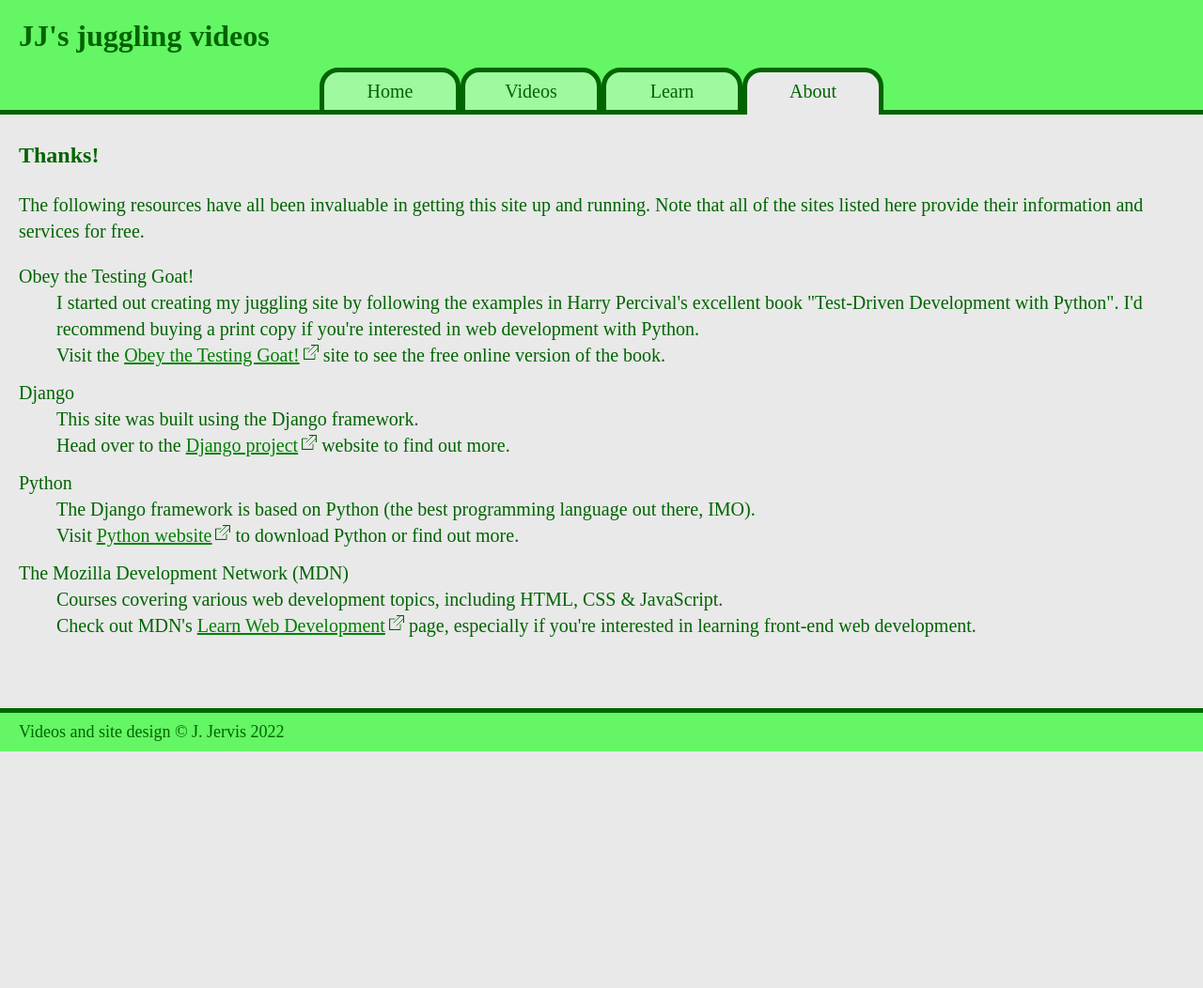
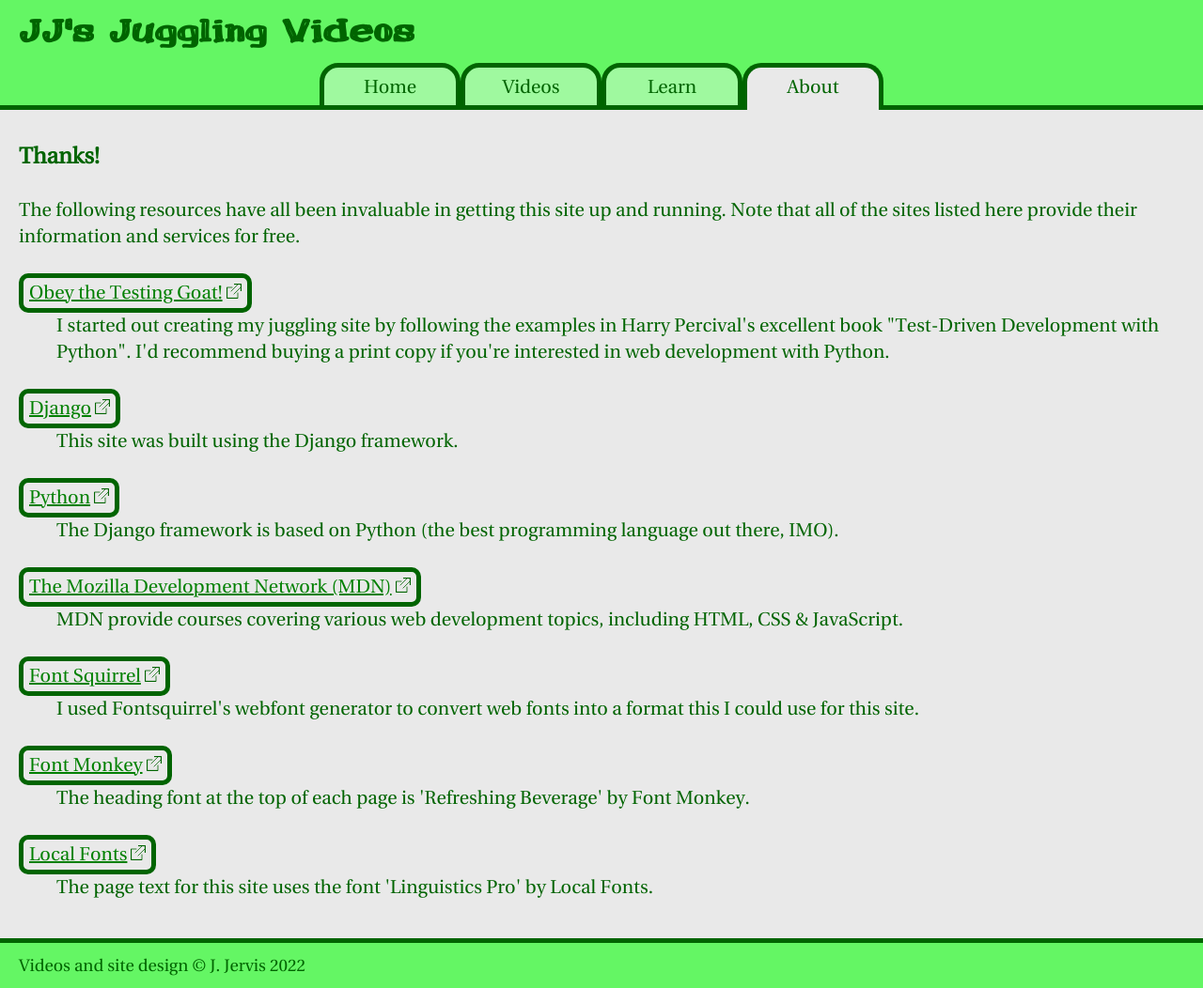
Before and after one commit to johnrjervis/django-juggling-website, a Django app: page /juggling/about/thanks/ in a window 1280 px wide. Shown: the whole page at 94% size. Before the commit the page ends 800 px from the top, so only its background shows below. Run offline with Django 3.2, Linux system fonts and the light colour scheme; some web fonts are replaced.

Commit message:
Added fonts, thanks page restyled & new content

```diff
--- a/functional_tests/test_0100_home.py
+++ b/functional_tests/test_0100_home.py
@@ -16,7 +16,7 @@ class T01HomePageAndAdminSiteTest(AdminAndSiteVisitorTest):
 
         # The site's title element confirms it
         h1_text = self.browser.find_element_by_tag_name('h1').text
-        self.assertEqual("JJ's juggling videos", h1_text)
+        self.assertEqual("JJ's Juggling Videos", h1_text)
 
         # The site has a distinctive green colour scheme
         ## This section tests that the CSS has been applied
--- a/vlog/static/vlog/style/style.css
+++ b/vlog/static/vlog/style/style.css
@@ -1,11 +1,12 @@
 /* ---------------- Fonts ---------------- */
 
 @font-face {
-    font-family: 'tillanaregular';
-    src: url('../fonts/tillana-regular-webfont.woff2') format('woff2'),
-         url('../fonts/tillana-regular-webfont.woff') format('woff');
+    font-family: 'refreshing_beverageregular';
+    src: url('../fonts/refbeverage-webfont.woff2') format('woff2'),
+         url('../fonts/refbeverage-webfont.woff') format('woff');
     font-weight: normal;
     font-style: normal;
+
 }
 
 @font-face {
@@ -75,7 +76,12 @@ dl {
 }
 
 dt {
-  margin-top: 1.2rem;
+  display: inline-block;
+  margin-top: 2.5rem;
+}
+
+dt:first-of-type {
+  margin-top: 0.5rem;
 }
 
 video {
@@ -95,7 +101,7 @@ a[href^="http"] {
   background: transparent url('../images/external_link.png');
   background-image: linear-gradient(transparent, transparent), url('../images/external_link.svg');
   background-repeat: no-repeat;
-  background-position: 100% 0;
+  background-position: 100% 40%;
   background-size: 1.6rem;
 }
 
@@ -103,7 +109,7 @@ a:visited {
   color: black;
 }
 
-dd img {
+dt img {
   width: 1.5rem;
   height: 1.5rem;
 }
@@ -124,7 +130,7 @@ header {
 h1 {
   margin: 0;
   padding: 2rem 0 0 2rem;
-  font-family: 'tillanaregular', 'times new roman', serif;
+  font-family: 'refreshing_beverageregular', 'times new roman', serif;
 }
 
 nav > ul {
@@ -160,7 +166,8 @@ nav a {
 a.comment_link,
 .comment,
 .commenter_name,
-.comments_box {
+.comments_box,
+dt {
   padding: 0.2rem 0.6rem;
 }
 
--- a/vlog/templates/vlog/base.html
+++ b/vlog/templates/vlog/base.html
@@ -17,7 +17,7 @@
   <body>
 
   <header>
-    <h1>JJ's juggling videos</h1>
+    <h1>JJ's Juggling Videos</h1>
 
     <nav>
       <ul class="navlinks">
--- a/vlog/templates/vlog/thanks.html
+++ b/vlog/templates/vlog/thanks.html
@@ -11,37 +11,41 @@
       <p>The following resources have all been invaluable in getting this site up and running. Note that all of the sites listed here provide their information and services for free.</p>
 
       <dl>
-        <dt>Obey the Testing Goat!</dt>
+        <dt class="green_border">
+          <a href="https://www.obeythetestinggoat.com/" target="_blank">Obey the Testing Goat!</a>
+        </dt>
         <dd>I started out creating my juggling site by following the examples in Harry Percival's excellent book "Test-Driven Development with Python". I'd recommend buying a print copy if you're interested in web development with Python.</dd>
-        <dd>
-          Visit the
-          <a href="https://www.obeythetestinggoat.com/" target="_blank">Obey the Testing Goat!</a>
-          site to see the free online version of the book.
-        </dd>
 
-        <dt>Django</dt>
+        <dt class="green_border">
+          <a href="https://www.djangoproject.com/" target="_blank">Django</a>
+        </dt>
         <dd>This site was built using the Django framework.</dd>
-        <dd>
-          Head over to the
-          <a href="https://www.djangoproject.com/" target="_blank">Django project</a>
-          website to find out more.
-        </dd>
 
-        <dt>Python</dt>
+        <dt class="green_border">
+          <a href="https://www.python.org/" target="_blank">Python</a>
+        </dt>
         <dd>The Django framework is based on Python (the best programming language out there, IMO).</dd>
-        <dd>
-          Visit
-          <a href="https://www.python.org/" target="_blank">Python website</a>
-          to download Python or find out more.
-        </dd>
 
-        <dt>The Mozilla Development Network (MDN)</dt>
-        <dd>Courses covering various web development topics, including HTML, CSS & JavaScript.</dd>
-        <dd>
-          Check out MDN's
-          <a href="https://developer.mozilla.org/en-US/" target="_blank">Learn Web Development</a>
-          page, especially if you're interested in learning front-end web development.
-        </dd>
+        <dt class="green_border">
+          <a href="https://developer.mozilla.org/en-US/" target="_blank">The Mozilla Development Network (MDN)</a>
+        </dt>
+        <dd>MDN provide courses covering various web development topics, including HTML, CSS & JavaScript.</dd>
+
+        <dt class="green_border">
+          <a href="https://www.fontsquirrel.com/" target="_blank">Font Squirrel</a>
+        </dt>
+        <dd>I used Fontsquirrel's webfont generator to convert web fonts into a format this I could use for this site.</dd>
+
+        <dt class="green_border">
+          <a href="https://www.fontmonkey.com/index.php" target="_blank">Font Monkey</a>
+        </dt>
+        <dd>The heading font at the top of each page is 'Refreshing Beverage' by Font Monkey.</dd>
+
+        <dt class="green_border">
+          <a href="https://localfonts.eu/" target="_blank">Local Fonts</a>
+        </dt>
+        <dd>The page text for this site uses the font 'Linguistics Pro' by Local Fonts.</dd>
+
        </dl>
 
     </article>
```
Also changed, not shown: vlog/static/vlog/fonts/font licence files/linguistics_pro/SIL Open Font License.txt (added, +44 -0 lines), vlog/static/vlog/fonts/font licence files/refreshing_beverage/readme.txt (added), vlog/static/vlog/fonts/linguisticspro-regular-webfont.woff (added), vlog/static/vlog/fonts/linguisticspro-regular-webfont.woff2 (added), vlog/static/vlog/fonts/refbeverage-webfont.woff (added), vlog/static/vlog/fonts/refbeverage-webfont.woff2 (added).
